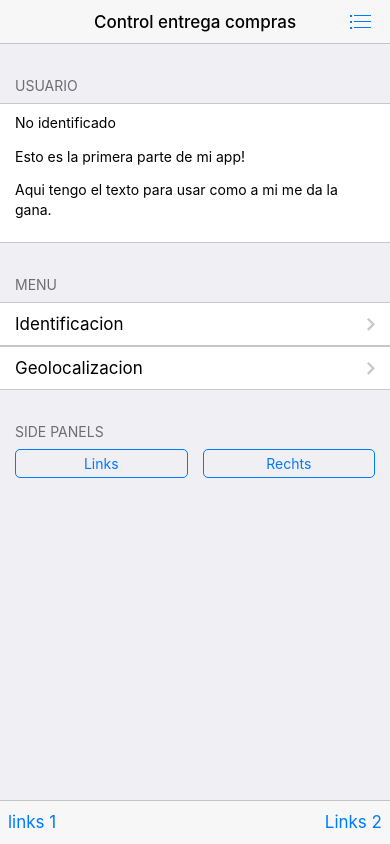
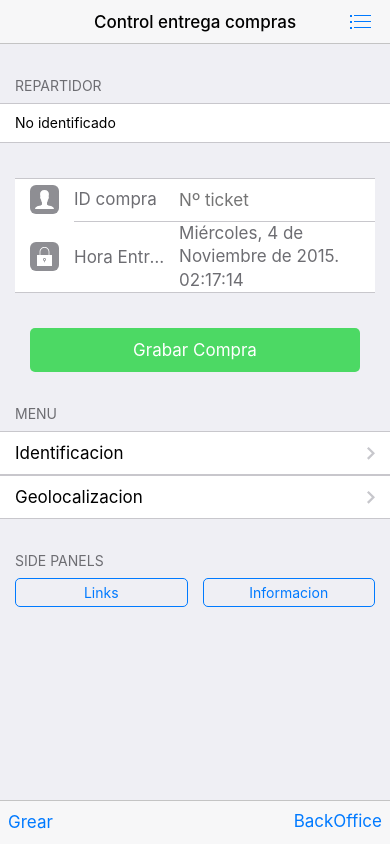
Before and after one commit to GREAR/EntDom, a plain HTML site: page First/www/index.html in a window 390 px wide. Drawn offline with Linux system fonts and the light colour scheme; some packages are replaced by stand-ins of ours.

Commit message:
Adaptacion

```diff
--- a/First/www/index.html
+++ b/First/www/index.html
@@ -22,7 +22,8 @@
     //
     function onDeviceReady() {
         navigator.geolocation.getCurrentPosition(onSuccess, onError);
-   }
+
+    }
 
     // onSuccess Geolocation
     //
@@ -71,13 +72,47 @@ function pon() {
 function opslaan(){
     var repartidor = document.getElementById('repart').value;
     window.localStorage.setItem(1 , repartidor);
-    location.href="Index.html";
+    location.href="index.html";
     pon();
 }
 
 function stop(){
-	location.href="Index.html";
+	location.href="index.html";
     pon();
+}
+
+/*Script del Reloj */
+function actualizaReloj() {
+/* Capturamos la Hora, los minutos y los segundos */
+marcacion = new Date()
+/* Capturamos la Hora */
+Hora = marcacion.getHours()
+/* Capturamos los Minutos */
+Minutos = marcacion.getMinutes()
+/* Capturamos los Segundos */
+Segundos = marcacion.getSeconds()
+/* Si la Hora, los Minutos o los Segundos son Menores o igual a 9, le añadimos un 0 */
+if (Hora <= 9) Hora = "0" + Hora
+if (Minutos <= 9) Minutos = "0" + Minutos
+if (Segundos <= 9) Segundos = "0" + Segundos
+
+
+/*Script de la Fecha */
+var Dia = new Array("Domingo", "Lunes", "Martes", "Miércoles", "Jueves", "Viernes", "Sábado", "Domingo");
+var Mes = new Array("Enero", "Febrero", "Marzo", "Abril", "Mayo", "Junio", "Julio", "Agosto", "Septiembre",
+"Octubre", "Noviembre", "Diciembre");
+var Hoy = new Date();
+var Anio = Hoy.getFullYear();
+var Fecha = Dia[Hoy.getDay()] + ", " + Hoy.getDate() + " de " + Mes[Hoy.getMonth()] + " de " + Anio + ". ";
+
+/* Creamos 2 variables para darle formato a nuestro Script */
+var Script, Total
+Script = Fecha + Hora + ":" + Minutos + ":" + Segundos + " ";
+Total = Script;
+
+
+document.getElementById('Fecha_Reloj').innerHTML = Total
+setTimeout("actualizaReloj()", 1000)
 }
 
 </script>
@@ -85,7 +120,7 @@ function stop(){
 </head>
 
 
-  <body onload="pon()">
+  <body onload="pon(),actualizaReloj()">
     <!-- Status bar overlay for fullscreen mode-->
     <div class="statusbar-overlay"></div>
     <!-- Panels overlay-->
@@ -122,16 +157,43 @@ function stop(){
           <div data-page="index" class="page">
             <!-- Scrollable page content-->
             <div class="page-content">
-              <div class="content-block-title">Usuario</div>
+              <div class="content-block-title">Repartidor</div>
               <div class="content-block">
                 <div class="content-block-inner">
                   <output type="text" id="gebruiker"></output>
-
-
-                  <p>Esto es la primera parte de mi app!</p>
-                  <p>Aqui tengo el texto para usar como a mi me da la gana.</p>
+                  </div>
+                  <div class="list-block">
+					<ul>
+					  <li>
+					    <div class="item-content">
+					      <div class="item-media"><i class="icon icon-form-name"></i></div>
+					      <div class="item-inner">
+					        <div class="item-title label">ID compra</div>
+					        <div class="item-input">
+					          <input type="text" id="numtick" placeholder="Nº ticket" />
+					        </div>
+					      </div>
+					    </div>
+					  <li>
+					    <div class="item-content">
+					      <div class="item-media"><i class="icon icon-form-password"></i></div>
+					      <div class="item-inner">
+					        <div class="item-title label">Hora Entrega</div>
+					        <div class="item-input">
+					          <output type="date" id="Fecha_Reloj"></output>
+					        </div>
+					      </div>
+					    </div>
+					  </li>
+					 </ul>
+					</div>
+			      <div class="content-block">
+			        <div class="row">
+			          <div class="col-100">
+			          <input type="submit" value="Grabar Compra" class="button button-big button-fill color-green" onclick=""/></div>
+			          </div>
+			        </div>
                 </div>
-              </div>
               <div class="content-block-title">Menu</div>
               <div class="list-block">
                 <ul>
@@ -155,7 +217,7 @@ function stop(){
               <div class="content-block">
                 <div class="row">
                   <div class="col-50"><a href="#" data-panel="left" class="button open-panel">Links</a></div>
-                  <div class="col-50"><a href="#" data-panel="right" class="button open-panel">Rechts</a></div>
+                  <div class="col-50"><a href="#" data-panel="right" class="button open-panel">Informacion</a></div>
                 </div>
               </div>
             </div>
@@ -163,7 +225,7 @@ function stop(){
         </div>
         <!-- Bottom Toolbar-->
         <div class="toolbar">
-          <div class="toolbar-inner"><a href="#" class="link">links 1</a><a href="#" class="link">Links 2</a></div>
+          <div class="toolbar-inner"><a href="https://www.grear.es" class="link">Grear</a><a href="https://spargrancanaria.net/indexon.php" class="Intranet">BackOffice</a></div>
         </div>
       </div>
     </div>
```
